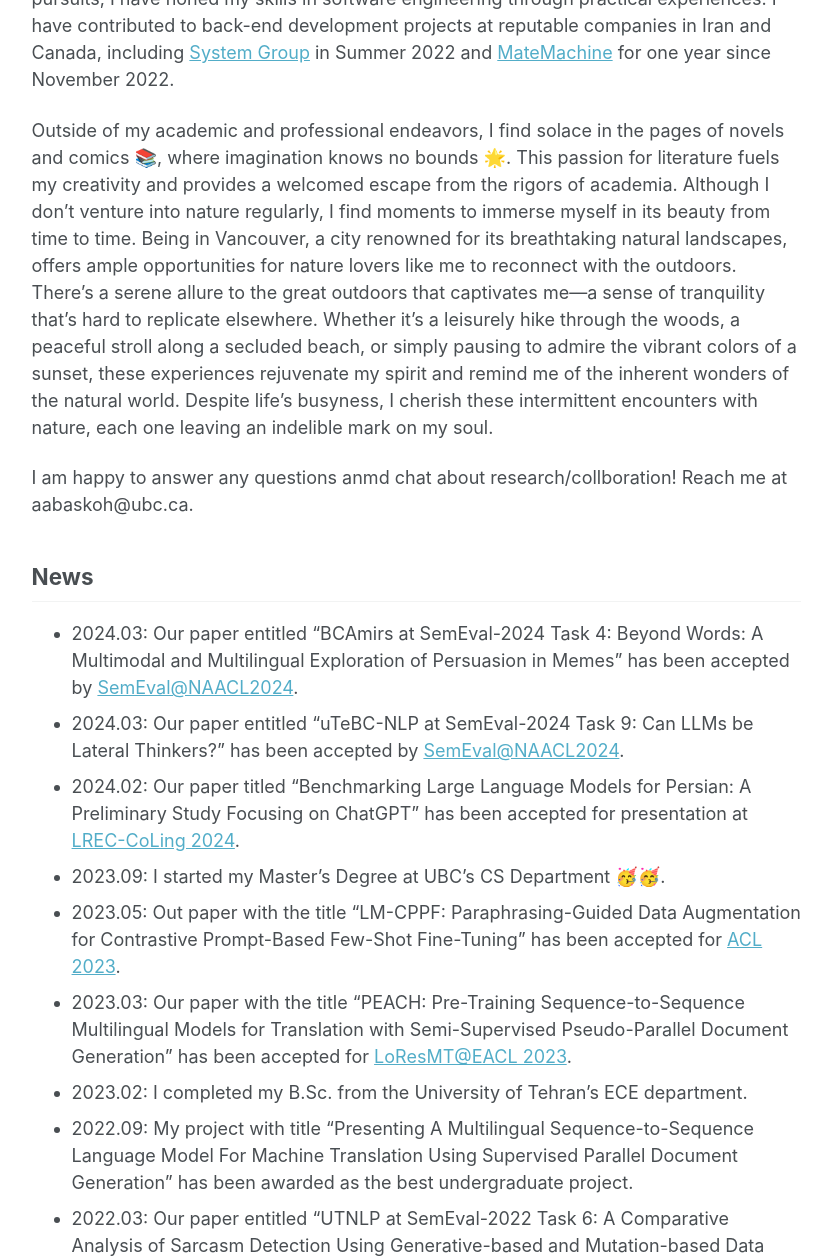
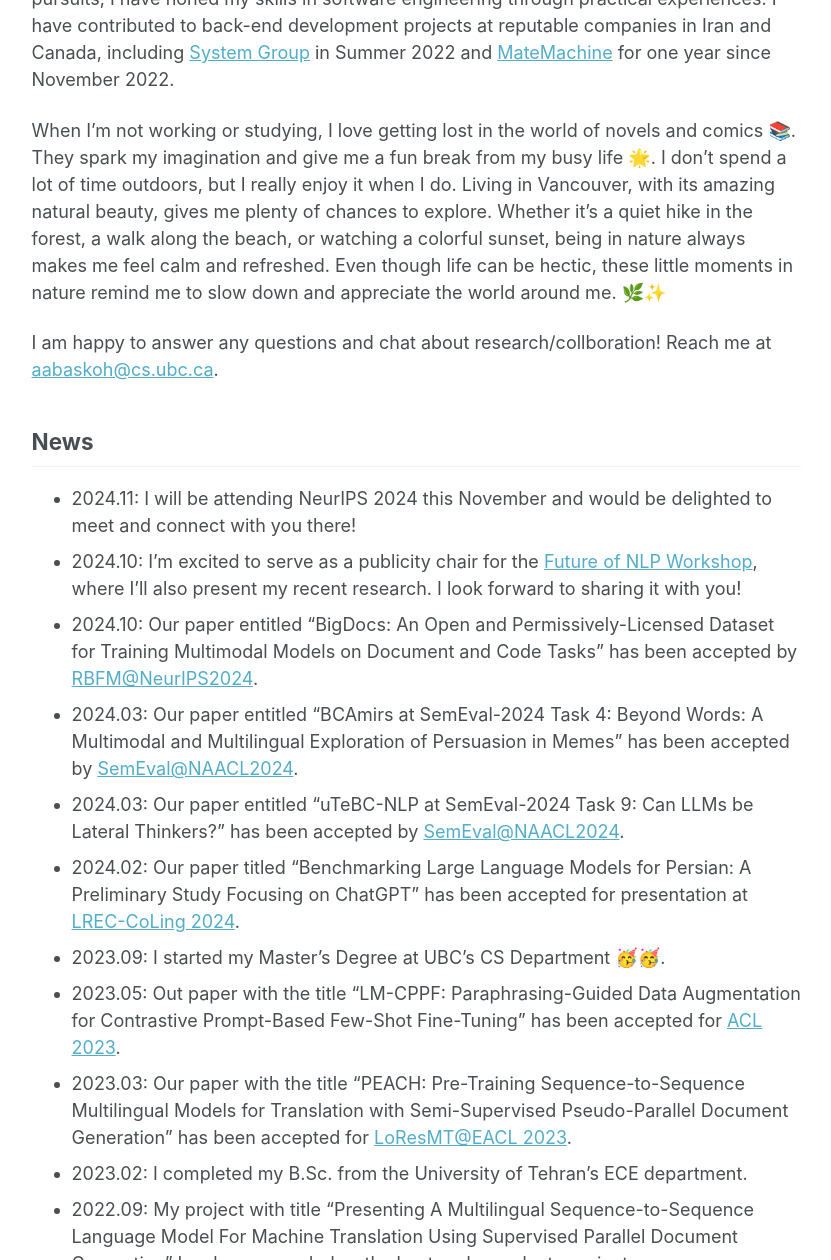
Before and after one commit to AmirAbaskohi/AmirAbaskohi.github.io, a Jekyll site: the page built from _pages/about.md, in a window 1280 px wide and 1400 px high, scrolled down 618 px, cut to the strip 140-1400 px from the top of the window. Shown: the whole strip, without its empty margins (250-1081 px from the left). Built offline with Jekyll 4.4.1, drawn with Linux system fonts in a browser that asks for light colours; some of the changed text lies outside the part shown.

Commit message:
Update about.md

```diff
--- a/_pages/about.md
+++ b/_pages/about.md
@@ -16,11 +16,14 @@
 
 Beyond academia, I am enthusiastic about knowledge dissemination and community engagement. I actively share insights and discoveries through platforms like [Medium](https://medium.com/@amirhossein.abaskohi) and [YouTube](https://www.youtube.com/@amirhossein_abaskohi), fostering dialogue and knowledge exchange. In addition to my academic pursuits, I have honed my skills in software engineering through practical experiences. I have contributed to back-end development projects at reputable companies in Iran and Canada, including [System Group](https://en.systemgroup.net/) in Summer 2022 and [MateMachine](https://matemachine.com/) for one year since November 2022.
 
-Outside of my academic and professional endeavors, I find solace in the pages of novels and comics 📚, where imagination knows no bounds 🌟. This passion for literature fuels my creativity and provides a welcomed escape from the rigors of academia. Although I don't venture into nature regularly, I find moments to immerse myself in its beauty from time to time. Being in Vancouver, a city renowned for its breathtaking natural landscapes, offers ample opportunities for nature lovers like me to reconnect with the outdoors. There's a serene allure to the great outdoors that captivates me—a sense of tranquility that's hard to replicate elsewhere. Whether it's a leisurely hike through the woods, a peaceful stroll along a secluded beach, or simply pausing to admire the vibrant colors of a sunset, these experiences rejuvenate my spirit and remind me of the inherent wonders of the natural world. Despite life's busyness, I cherish these intermittent encounters with nature, each one leaving an indelible mark on my soul.
+When I’m not working or studying, I love getting lost in the world of novels and comics 📚. They spark my imagination and give me a fun break from my busy life 🌟. I don’t spend a lot of time outdoors, but I really enjoy it when I do. Living in Vancouver, with its amazing natural beauty, gives me plenty of chances to explore. Whether it’s a quiet hike in the forest, a walk along the beach, or watching a colorful sunset, being in nature always makes me feel calm and refreshed. Even though life can be hectic, these little moments in nature remind me to slow down and appreciate the world around me. 🌿✨
 
-I am happy to answer any questions anmd chat about research/collboration! Reach me at aabaskoh@ubc.ca.
+I am happy to answer any questions and chat about research/collboration! Reach me at <a href="mailto:aabaskoh@cs.ubc.ca">aabaskoh@cs.ubc.ca</a>.
 
 ## News
+- 2024.11: I will be attending NeurIPS 2024 this November and would be delighted to meet and connect with you there!
+- 2024.10: I’m excited to serve as a publicity chair for the [Future of NLP Workshop](https://nlp.cs.ubc.ca/future-of-nlp-workshop), where I’ll also present my recent research. I look forward to sharing it with you!
+- 2024.10: Our paper entitled "BigDocs: An Open and Permissively-Licensed Dataset for Training Multimodal Models on Document and Code Tasks" has been accepted by [RBFM@NeurIPS2024](https://asu-apg.github.io/rbfm/).
 - 2024.03: Our paper entitled "BCAmirs at SemEval-2024 Task 4: Beyond Words: A Multimodal and Multilingual Exploration of Persuasion in Memes" has been accepted by [SemEval@NAACL2024](https://semeval.github.io/SemEval2024/).
 - 2024.03: Our paper entitled "uTeBC-NLP at SemEval-2024 Task 9: Can LLMs be Lateral Thinkers?" has been accepted by [SemEval@NAACL2024](https://semeval.github.io/SemEval2024/).
 - 2024.02: Our paper titled "Benchmarking Large Language Models for Persian: A Preliminary Study Focusing on ChatGPT" has been accepted for presentation at [LREC-CoLing 2024](https://lrec-coling-2024.org/).
@@ -40,6 +43,6 @@
 
 
 ## Misc
-- I have a deep-seated fascination with languages and a genuine passion for learning new ones. Exploring the intricacies of different linguistic structures and cultural nuances has always captivated me. This love for languages naturally led me to delve into the field of natural language processing. Understanding how computers can comprehend and generate human language, despite its complexities and variations, has become a driving force behind my academic pursuits. The intersection of linguistics, computer science, and artificial intelligence in NLP offers a unique opportunity to bridge my interests and contribute to groundbreaking research in a field that continues to push the boundaries of what's possible.
+- I have always been fascinated by languages, which led me to explore natural language processing. Combining linguistics, computer science, and AI, NLP allows me to study how computers understand and generate human language—a field that inspires my academic journey.
 
-- In my downtime, you'll often find me experimenting in the kitchen, exploring new recipes, and indulging my culinary curiosity. Cooking allows me to express my creativity while also satisfying my love for good food. From homemade pasta dishes to decadent desserts, I enjoy the process of combining flavors and ingredients to create delicious meals that bring joy to those around me.
+- In my free time, I enjoy cooking, even though I’m not an expert. I love trying out different dishes, from Persian foods to classics like lasagna, and experimenting with flavors to create something delicious.
```
